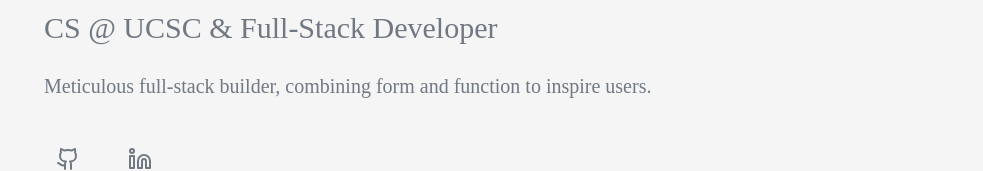
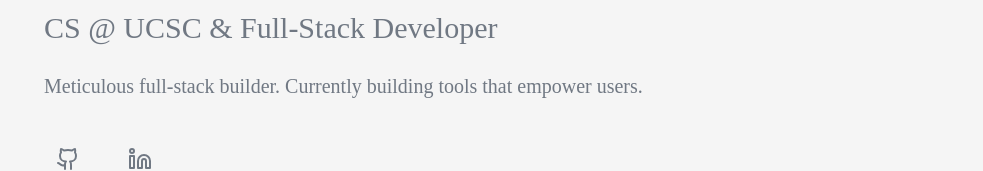
Before and after one commit to vinngo/vinn, a React (Vite) app: page / in a window 1280 px wide. Shown: the part 290-461 px from the top of the page, without its empty margins (148-1131 px from the left). Built offline with nearby package versions, Linux system fonts and the light colour scheme.

Commit message:
update(hero): caption

```diff
--- a/src/components/sections/Hero.tsx
+++ b/src/components/sections/Hero.tsx
@@ -36,8 +36,8 @@ export default function Hero() {
               animate={{ opacity: 1, y: 0 }}
               transition={{ duration: 0.6, delay: 1.0, ease: "easeOut" }}
             >
-              Meticulous full-stack builder, combining form and function to
-              inspire users.
+              Meticulous full-stack builder. Currently building tools that
+              empower users.
             </motion.p>
           </div>
 
```
